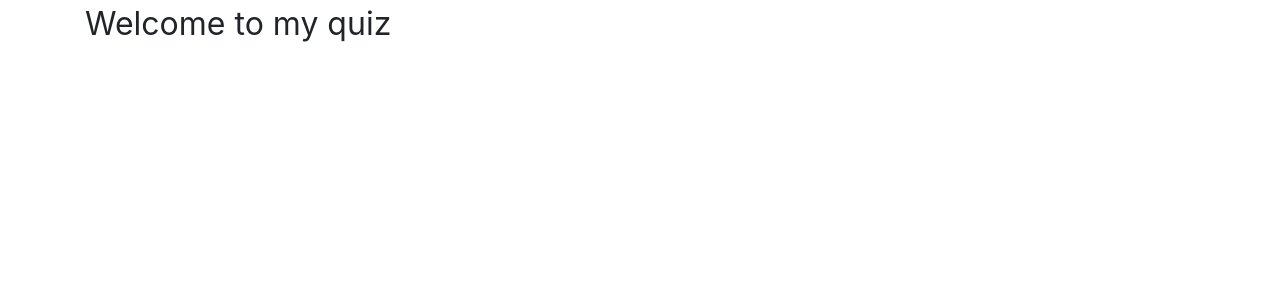
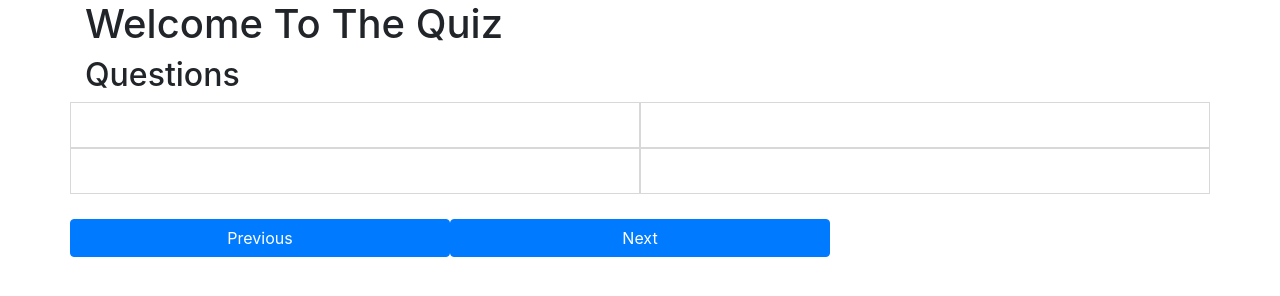
Before and after one commit to Tabeed-H/js-quiz, a plain HTML site: page index.html in a window 1280 px wide. Drawn offline with nearby package versions, Linux system fonts and the light colour scheme.

Commit message:
Added Questions

```diff
--- a/Assets/index.css
+++ b/Assets/index.css
@@ -1,4 +1,10 @@
 .container{
     margin: 0 auto;
-    font-size: 32px;
 }
+.col-sm-6{
+    border: solid 1px #D8D8D8;
+    padding: 10px;
+}
+.pageMovement{
+    margin-top: 25px;
+}
--- a/Assets/index.js
+++ b/Assets/index.js
@@ -1,2 +1,10 @@
-//checks for script
-console.log('script loaded');
+let currentpage = 0;
+let myQuiz = [
+    ['RAM Stands For:','Real Avialable Memory','Read Acess Memory','Random Access Memory','Random Available Memory',3],
+    ['RIP Stands For :','Rest In Peace','Ripped In Pieces','Rest In Park','Really Intelligent Person', 1]
+];
+document.getElementById("btnPrevious").addEventListener("click",moveBack);
+document.getElementById("btnNext").addEventListener("click",moveNext);
+let myQuestion = document.getElementById("questions");
+let myHeader = document.getElementById("quizHeader");
+let className = document.getElementsByClassName("answer");
--- a/index.html
+++ b/index.html
@@ -9,7 +9,30 @@
 <body>
     <!--this container contains all the elements of the quiz-->
     <div class="container">
-        Welcome to my quiz
+        <h1>Welcome To The Quiz</h1>
+        <div id="quizContent" class="row quiz">
+            <div class="col-sm-12">
+                <h2 id="quizHeader">Questions</h2>
+            </div>
+        </div>
+        <div id="questions" class="row">
+            <div class="col-sm-6">
+                <a data-id="1" class="btn btn-default answer"></a>
+            </div>
+            <div class="col-sm-6">
+                <a data-id="2" class="btn btn-default answer"></a>
+            </div>
+            <div class="col-sm-6">
+                <a data-id="3" class="btn btn-default answer"></a>
+            </div>
+            <div class="col-sm-6">
+                <a data-id="4" class="btn btn-default answer"></a>
+            </div>
+        </div>
+        <div class="row pageMovement">
+            <div id="btnPrevious" class="col-xs-5 col-sm-4 btn btn-primary">Previous</div>
+            <div id="btnNext" class="col-xs-5 col-sm-4 col-xs-offset-5 btn btn-primary ">Next</div>
+        </div>
     </div>
 </body>
 </html>
```
Also changed, not shown: 1 other file.
